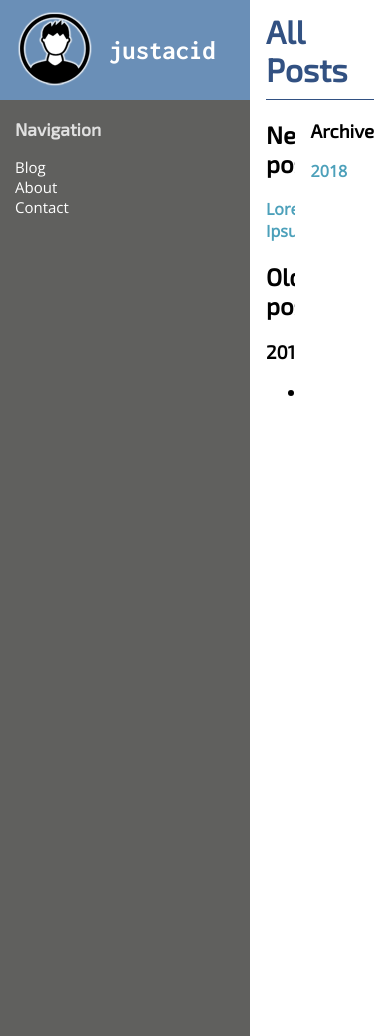
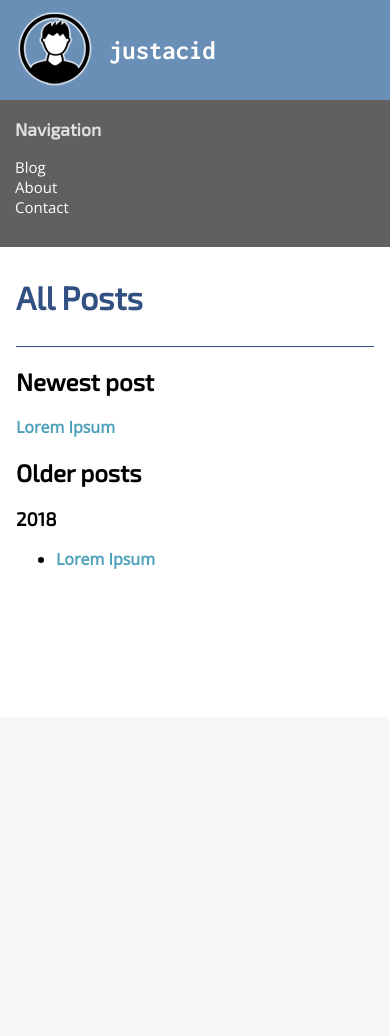
Before and after one commit to justacid/jblog, a Flask app: page / in a window 390 px wide. Run offline with Flask 2, Linux system fonts and the light colour scheme.

Commit message:
Add CSS media query for small devices

```diff
--- a/static/styles.css
+++ b/static/styles.css
@@ -44,6 +44,7 @@ a {
 
 #sidebar {
     padding-left: 2em;
+    padding-bottom: 1em;
     color: #e0e0e0;
     font-size: 15px;
     text-indent: -1em;
@@ -120,3 +121,26 @@ a {
     border-width: 1px;
     padding-left: 1em;
 }
+
+@media only screen and (max-width: 600px) {
+    #sidebar-container {
+        position: static;
+        width: 100vw;
+        height: auto;
+    }
+
+    #content-wrapper {
+        position: static;
+        height: auto;
+        margin-left: 0px;
+    }
+
+    #content {
+        grid-column: 1 /span 2;
+        height: auto;
+    }
+
+    #infobar {
+        visibility: hidden;
+    }
+}
```
